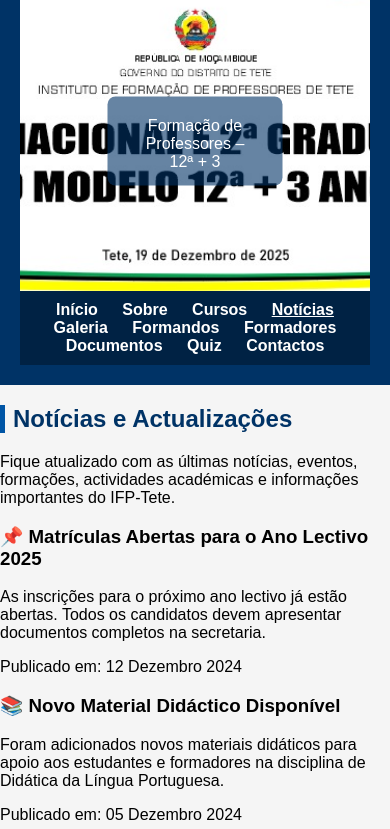
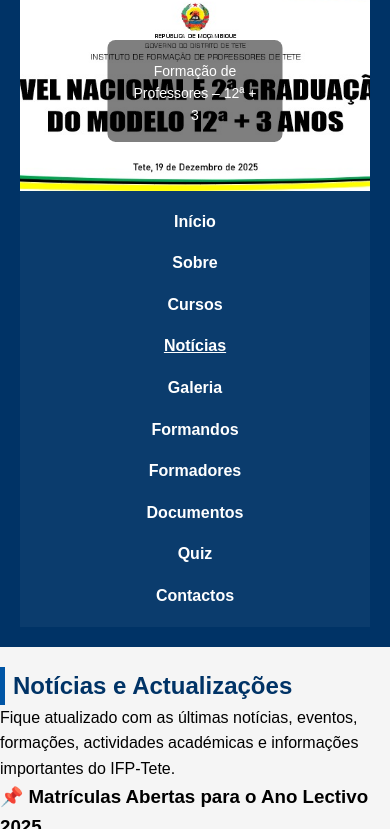
Before and after one commit to ifp-tete/ifp-tete, a plain HTML site: page noticias.html in a window 390 px wide. Shown: the part 183-1012 px from the top of the page. Drawn offline with Linux system fonts and the light colour scheme.

Commit message:
Update style.css

```diff
--- a/assets/css/style.css
+++ b/assets/css/style.css
@@ -112,3 +112,100 @@ footer {
     margin: 5px 0 0;
     font-size: 16px;
 }
+
+/* ===============================
+   RESPONSIVO AUTOMÁTICO
+================================ */
+
+/* Reset básico */
+* {
+    margin: 0;
+    padding: 0;
+    box-sizing: border-box;
+}
+
+/* Corpo */
+body {
+    font-family: Arial, sans-serif;
+    line-height: 1.6;
+}
+
+/* Banner */
+.banner {
+    position: relative;
+    width: 100%;
+    height: 300px;
+    overflow: hidden;
+}
+
+.banner img {
+    width: 100%;
+    height: 100%;
+    object-fit: cover;
+}
+
+.banner-text {
+    position: absolute;
+    top: 50%;
+    left: 50%;
+    transform: translate(-50%, -50%);
+    color: white;
+    background: rgba(0,0,0,0.5);
+    padding: 15px 25px;
+    text-align: center;
+    border-radius: 8px;
+}
+
+/* Conteúdo */
+.container {
+    max-width: 1100px;
+    margin: auto;
+    padding: 20px;
+}
+
+/* Menu */
+nav {
+    display: flex;
+    flex-wrap: wrap;
+    justify-content: space-between;
+    background: #0b3c6d;
+    padding: 10px;
+}
+
+nav a {
+    color: white;
+    text-decoration: none;
+    margin: 5px 10px;
+    font-weight: bold;
+}
+
+/* ===============================
+   MOBILE (AUTOMÁTICO)
+================================ */
+@media (max-width: 768px) {
+
+    .banner {
+        height: 200px;
+    }
+
+    .banner-text h2 {
+        font-size: 18px;
+    }
+
+    .banner-text p {
+        font-size: 14px;
+    }
+
+    nav {
+        flex-direction: column;
+        align-items: center;
+    }
+
+    nav a {
+        margin: 8px 0;
+    }
+
+    .container {
+        padding: 15px;
+    }
+}
```
